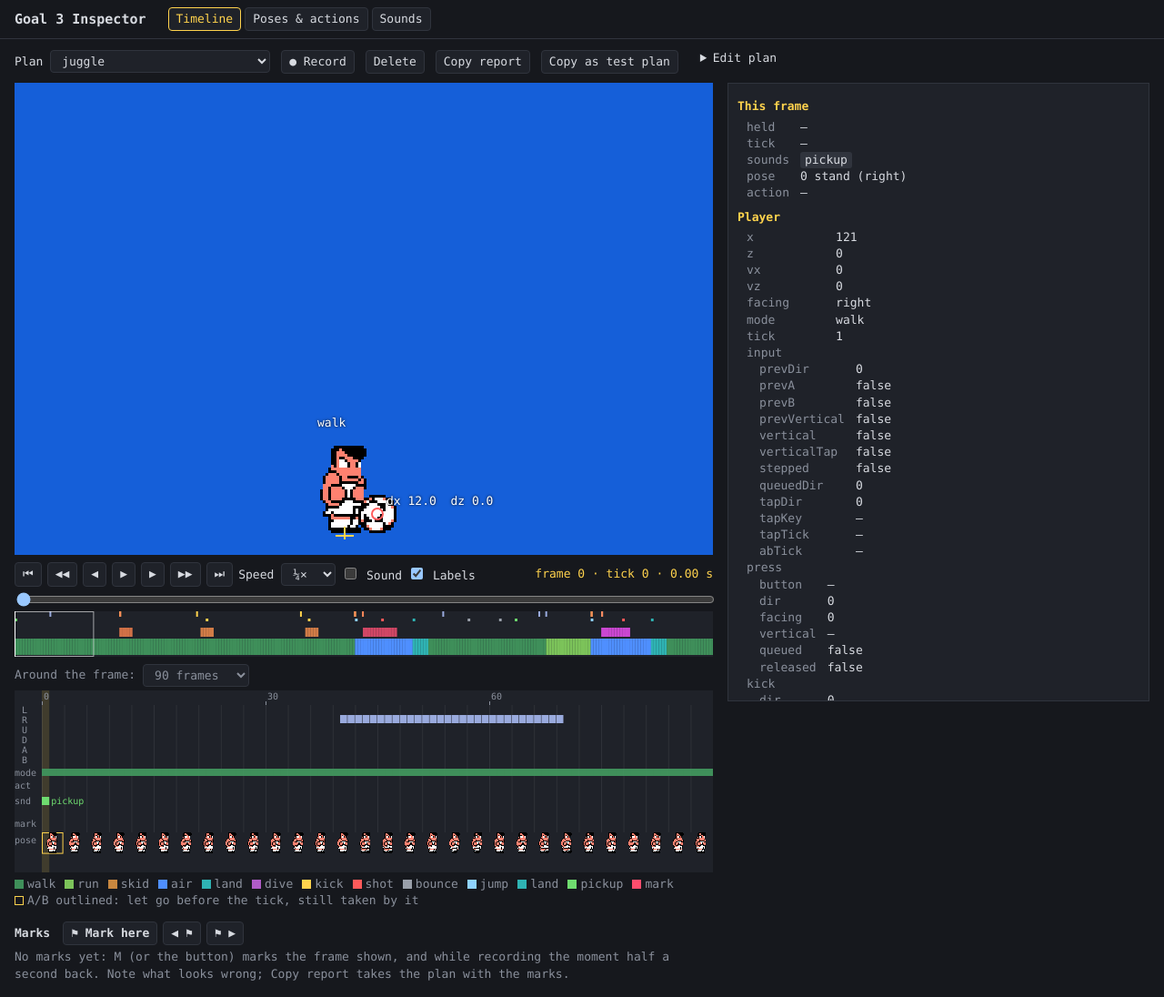
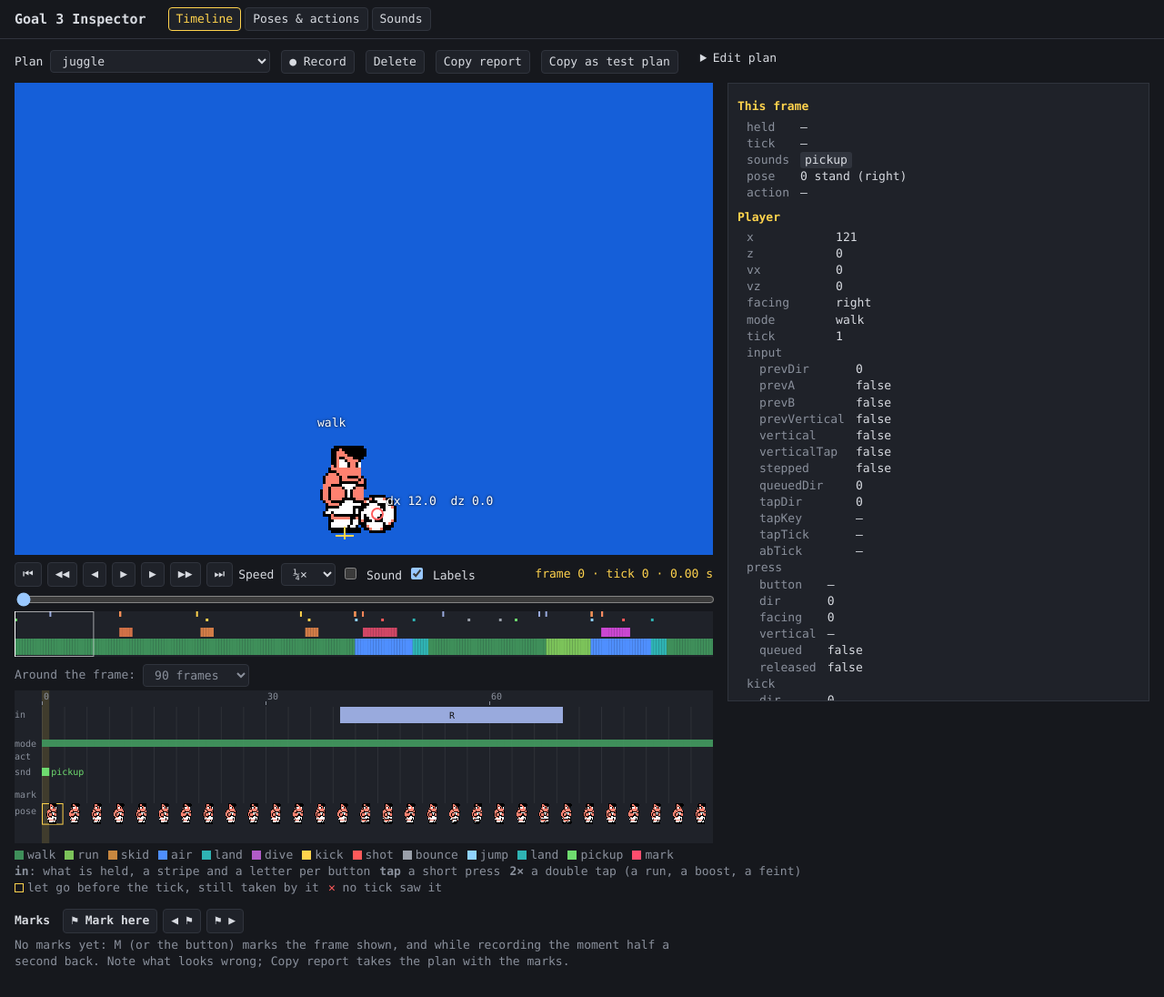
Before and after one commit to mperor/goal3-warmup-web, a plain HTML site: page tools/inspector/index.html in a window 1280 px wide. Shown: the whole page at 91% size. Drawn offline with Linux system fonts and the light colour scheme.

Commit message:
Inspector: the buttons in one row, a stripe and a letter each, with taps, double taps, presses taken after release and presses no tick saw

```diff
--- a/tools/inspector/index.html
+++ b/tools/inspector/index.html
@@ -69,7 +69,7 @@
               <option value="180">180 frames</option>
             </select></label>
           </div>
-          <canvas id="detail" height="200" aria-label="Frames around the current one: buttons held, mode, action, sounds, marks, poses"></canvas>
+          <canvas id="detail" height="168" aria-label="Frames around the current one: buttons held, mode, action, sounds, marks, poses"></canvas>
           <p class="legend" id="legend"></p>
 
           <h3 class="marks-title">Marks
--- a/tools/inspector/inspector.js
+++ b/tools/inspector/inspector.js
@@ -149,6 +149,7 @@ function load(planName) {
       input: info.input, sounds: info.input ? [...s.sounds] : [],
     });
   });
+  findPresses();
   $('#plan-text').value = JSON.stringify({ frames, plan });
   $('#frame').max = String(timeline.length - 1);
   $('#delete').disabled = !plans[name].own;
@@ -174,6 +175,41 @@ $('#delete').addEventListener('click', () => {
   fillPlans(first);
   load(first);
 });
+
+// Every press of each button: { start, end } in frames, whether it is a tap, the first of a
+// double tap, taken by a tick only after it was let go (takenAt), or seen by no tick at all.
+let presses = {};
+const DIRECTIONS = ['left', 'right', 'up', 'down'];
+
+function findPresses() {
+  presses = Object.fromEntries(BUTTONS.map(([, key]) => [key, []]));
+  for (const [, key] of BUTTONS) {
+    const list = presses[key];
+    // A tick reads a direction only while it is held; A or B also on the first tick after.
+    const reach = DIRECTIONS.includes(key) ? 0 : FRAMES_PER_TICK;
+    for (let f = 0; f < timeline.length; f++) {
+      if (!timeline[f].held[key] || timeline[f - 1]?.held[key]) continue;
+      let end = f + 1;
+      while (end < timeline.length && timeline[end].held[key]) end += 1;
+      let seen = false;
+      let takenAt = null;
+      for (let t = f; t < Math.min(timeline.length, end + reach); t++) {
+        if (!timeline[t].input?.[key]) continue;
+        seen = true;
+        if (t >= end) takenAt = t;
+        break;
+      }
+      list.push({ start: f, end, tap: end - f <= TAP_FRAMES, missed: !seen, takenAt, double: false });
+      f = end - 1;
+    }
+    if (DIRECTIONS.includes(key)) {
+      list.forEach((pr, i) => {
+        const next = list[i + 1];
+        pr.double = Boolean(next && pr.tap && next.start - pr.start <= DOUBLE_TAP_FRAMES);
+      });
+    }
+  }
+}
 
 function seek(frame, { sounds = false } = {}) {
   const to = Math.max(0, Math.min(timeline.length - 1, frame));
@@ -339,7 +375,11 @@ scrubbing(strip, (x) => Math.round((x / strip.clientWidth) * (timeline.length -
 
 const detail = $('#detail');
 const GUTTER = 30;
-const ROWS = { buttons: 16, mode: 86, action: 98, sounds: 116, marks: 142, poses: 156 };
+const ROWS = { input: 18, notes: 38, mode: 54, action: 66, sounds: 84, marks: 110, poses: 124 };
+// A press this short is a tap; two taps of a direction this close a double tap (6 ticks, as the
+// game counts them: DOUBLE_TAP_TICKS in js/game/player.js).
+const TAP_FRAMES = 6;
+const DOUBLE_TAP_FRAMES = 6 * FRAMES_PER_TICK;
 
 function detailWindow() {
   const size = Math.min(Number($('#zoom').value), timeline.length);
@@ -355,8 +395,8 @@ function drawDetail() {
   ctx.font = '10px ui-monospace, Consolas, monospace';
   // Rows' names.
   ctx.fillStyle = '#8a909c';
-  BUTTONS.forEach(([label], i) => ctx.fillText(label, 8, ROWS.buttons + i * 11 + 9));
-  [['mode', ROWS.mode + 8], ['act', ROWS.action + 10], ['snd', ROWS.sounds + 9], ['mark', ROWS.marks + 8], ['pose', ROWS.poses + 12]].forEach(([t, y]) => ctx.fillText(t, 0, y));
+  [['in', ROWS.input + 12], ['mode', ROWS.mode + 8], ['act', ROWS.action + 10], ['snd', ROWS.sounds + 9], ['mark', ROWS.marks + 8], ['pose', ROWS.poses + 12]]
+    .forEach(([t, y]) => ctx.fillText(t, 0, y));
   // The current frame; the ticks (every 3rd frame) as faint lines; a ruler every 30 frames.
   ctx.fillStyle = 'rgba(255, 211, 77, 0.15)';
   ctx.fillRect(x(current), 0, cw, detail.height);
@@ -365,24 +405,13 @@ function drawDetail() {
     const entry = timeline[f];
     if (entry.input) {
       ctx.fillStyle = 'rgba(255, 255, 255, 0.07)';
-      ctx.fillRect(x(f), ROWS.buttons, 1, ROWS.poses - ROWS.buttons);
+      ctx.fillRect(x(f), ROWS.input, 1, ROWS.poses - ROWS.input);
     }
     if (f % 30 === 0) {
       ctx.fillStyle = '#8a909c';
       ctx.fillText(String(f), x(f) + 2, 10);
       ctx.fillRect(x(f), 12, 1, 4);
     }
-    // What is held on the frame; a press of A or B the tick took after it was let go, outlined.
-    BUTTONS.forEach(([, key, color], i) => {
-      const y = ROWS.buttons + i * 11;
-      if (entry.held[key]) {
-        ctx.fillStyle = color;
-        ctx.fillRect(x(f), y, Math.max(1, cw - 0.5), 9);
-      } else if (entry.input?.[key]) {
-        ctx.strokeStyle = color;
-        ctx.strokeRect(x(f) + 0.5, y + 0.5, Math.max(1, cw - 1.5), 8);
-      }
-    });
     const p = entry.s.player;
     ctx.fillStyle = MODE_COLORS[p.mode] ?? '#666';
     ctx.fillRect(x(f), ROWS.mode, Math.ceil(cw), 8);
@@ -400,6 +429,7 @@ function drawDetail() {
   }
   ctx.fillStyle = '#fff';
   labels.forEach(([text, at]) => ctx.fillText(text, at + 2, ROWS.action + 10));
+  drawInput(ctx, from, to, x, cw);
   plans[name].marks.filter(({ frame }) => frame >= from && frame < to).forEach(({ frame }) => flag(ctx, x(frame), ROWS.marks, 10));
   // The pose on each tick, as drawn then (the current one framed).
   const size = Math.max(12, Math.min(40, cw * FRAMES_PER_TICK - 2));
@@ -415,6 +445,62 @@ function drawDetail() {
   }
 }
 
+// The buttons in one row: a bar for each combination held, a stripe and a letter per button.
+// Under it: taps (short presses), double taps of a direction, presses of A or B the tick took
+// after they were let go, and presses no tick saw (a direction let go between two ticks).
+function drawInput(ctx, from, to, x, cw) {
+  const chord = (f) => BUTTONS.filter(([, key]) => timeline[f].held[key]);
+  const letters = (held) => held.map(([l]) => l).join('');
+  for (let f = from; f < to;) {
+    const held = chord(f);
+    let end = f + 1;
+    while (end < to && letters(chord(end)) === letters(held)) end += 1;
+    if (held.length) {
+      const w = (end - f) * cw;
+      const h = 18 / held.length;
+      held.forEach(([, , color], i) => {
+        ctx.fillStyle = color;
+        ctx.fillRect(x(f), ROWS.input + i * h, Math.max(1, w - 1), h);
+      });
+      const text = letters(held);
+      const tw = ctx.measureText(text).width;
+      if (tw + 2 <= w) {
+        ctx.fillStyle = '#111';
+        ctx.fillText(text, x(f) + (w - tw) / 2, ROWS.input + 13);
+      }
+    }
+    f = end;
+  }
+  for (const [label, key, color] of BUTTONS) {
+    const list = presses[key].filter((pr) => pr.end > from && pr.start < to);
+    list.forEach((pr, i) => {
+      const mid = x(pr.start) + ((pr.end - pr.start) * cw) / 2;
+      if (pr.missed) {
+        ctx.fillStyle = '#ff5a5a';
+        ctx.fillText(`✕${label}`, x(pr.start), ROWS.notes + 9);
+      } else if (pr.tap) {
+        ctx.fillStyle = color;
+        ctx.fillText('tap', mid - 8, ROWS.notes + 9);
+      }
+      if (pr.takenAt !== null && pr.takenAt >= from && pr.takenAt < to) {
+        ctx.strokeStyle = color;
+        ctx.strokeRect(x(pr.takenAt) + 0.5, ROWS.input + 0.5, Math.max(4, cw - 1), 17);
+      }
+      const next = list[i + 1];
+      if (pr.double && next) {
+        const end = x(next.start) + ((next.end - next.start) * cw) / 2;
+        ctx.strokeStyle = color;
+        ctx.beginPath();
+        ctx.moveTo(mid, ROWS.input - 1);
+        ctx.quadraticCurveTo((mid + end) / 2, ROWS.input - 12, end, ROWS.input - 1);
+        ctx.stroke();
+        ctx.fillStyle = color;
+        ctx.fillText('2×', (mid + end) / 2 - 6, ROWS.input - 7);
+      }
+    });
+  }
+}
+
 scrubbing(detail, (px) => {
   const [from, to] = detailWindow();
   return from + Math.floor(((px - GUTTER) / (detail.clientWidth - GUTTER)) * (to - from));
@@ -425,7 +511,11 @@ $('#legend').innerHTML = [
   ...Object.entries(MODE_COLORS).map(([mode, color]) => `<span><i style="background:${color}"></i>${mode}</span>`),
   ...Object.entries(SOUND_COLORS).map(([s, color]) => `<span><i style="background:${color}"></i>${s}</span>`),
   `<span><i style="background:${MARK_COLOR}"></i>mark</span>`,
-  '<span><i class="outlined"></i>A/B outlined: let go before the tick, still taken by it</span>',
+  '<br><span><b>in</b>: what is held, a stripe and a letter per button</span>',
+  '<span><b>tap</b> a short press</span>',
+  '<span><b>2×</b> a double tap (a run, a boost, a feint)</span>',
+  '<span><i class="outlined"></i>let go before the tick, still taken by it</span>',
+  '<span><b style="color:#ff5a5a">✕</b> no tick saw it</span>',
 ].join('');
 
 // --- Marks: moments that look wrong, with a note ---
```
